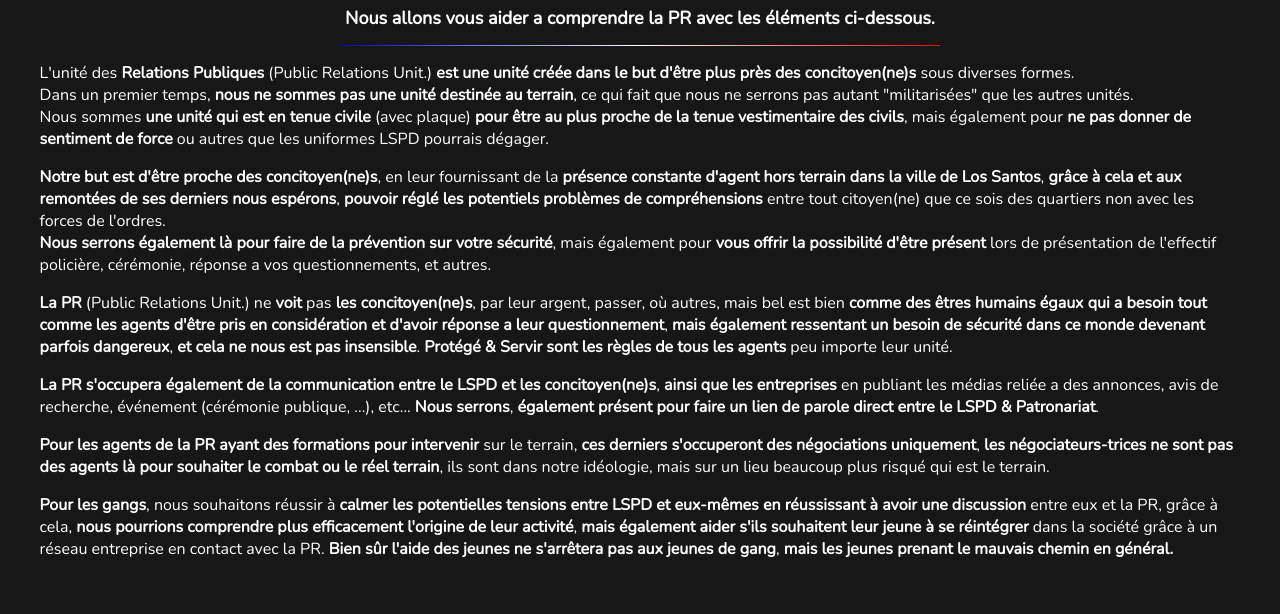
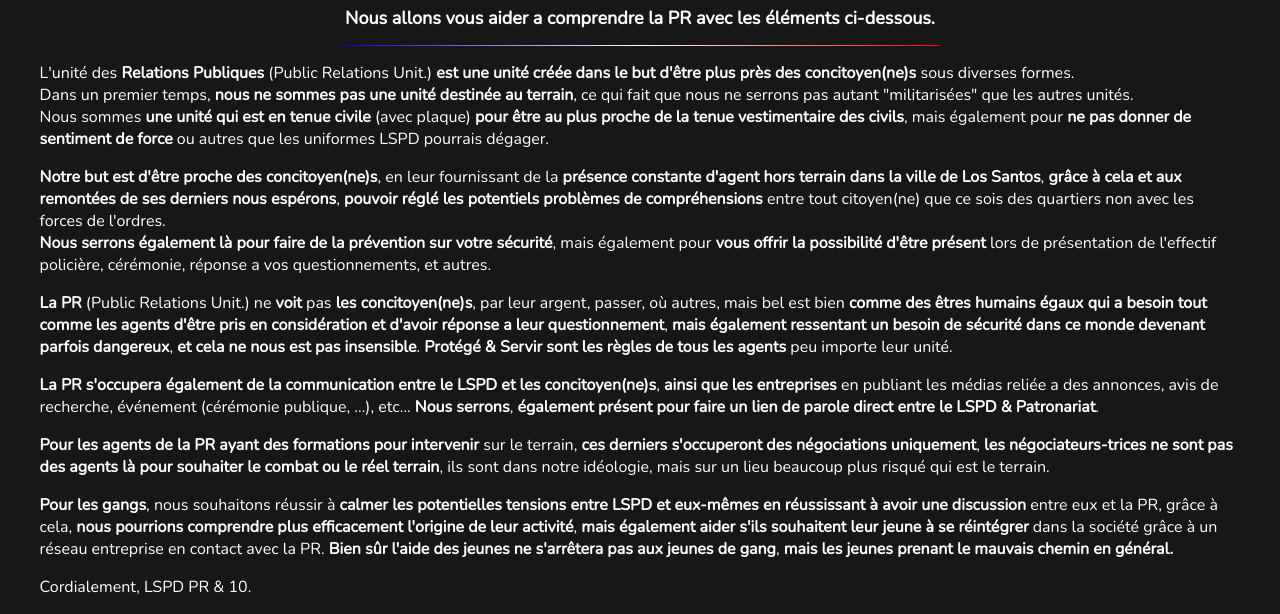
Before and after one commit to ARCHIV3D/PRUnit, a plain HTML site: page presentation.html in a window 1280 px wide. Shown: the part 306-920 px from the top of the page. Before the commit the page ends 882 px from the top, so only its background shows below. Drawn offline with nearby package versions, Linux system fonts and the light colour scheme.

Commit message:
Update presentation.html

```diff
--- a/presentation.html
+++ b/presentation.html
@@ -38,6 +38,9 @@
  		<p class="pr-text">
 			<b>Pour les gangs</b>, nous souhaitons réussir à <b>calmer les potentielles tensions entre LSPD et eux-mêmes en réussissant à avoir une discussion</b> entre eux et la PR, grâce à cela, <b>nous pourrions comprendre plus efficacement l'origine de leur activité</b>, <b>mais également aider s'ils souhaitent leur jeune à se réintégrer</b> dans la société grâce à un réseau entreprise en contact avec la PR. <b>Bien sûr l'aide des jeunes ne s'arrêtera pas aux jeunes de gang</b>, <b>mais les jeunes prenant le mauvais chemin en général.</b>
  		</p>
+		<p class="pr-text">
+			Cordialement, LSPD PR & 10.
+		</p>
 	</div>
 </body>
 </html>
```
